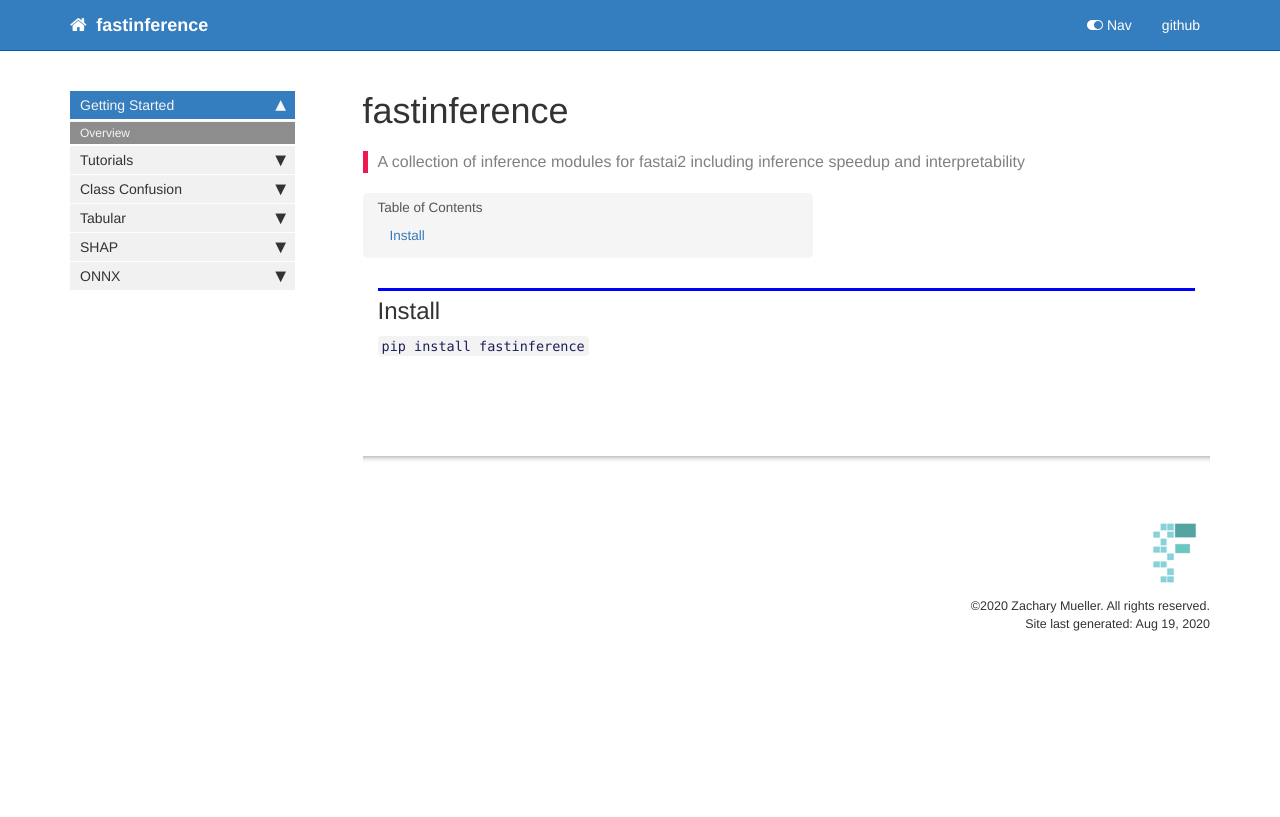
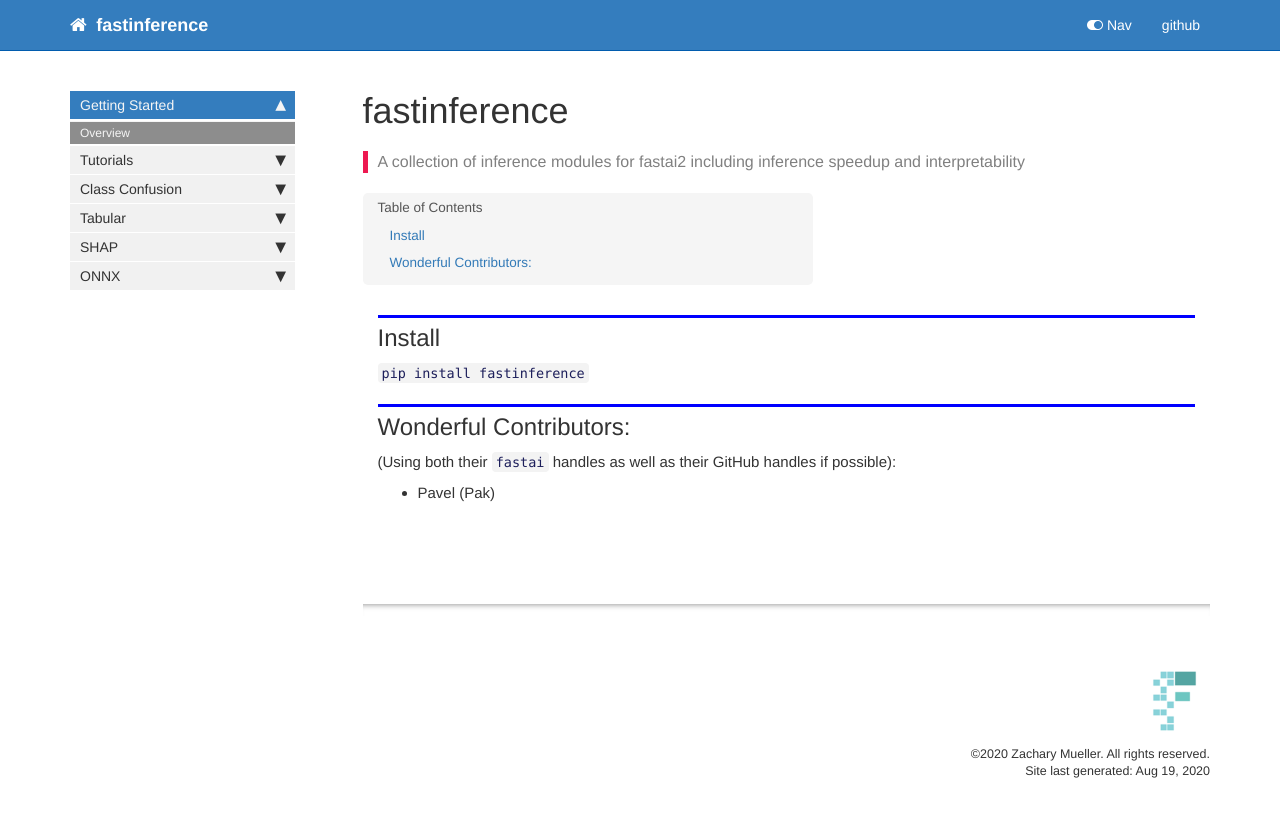
Before and after one commit to muellerzr/fastinference, a Jekyll site: the page built from docs/index.html, in a window 1280 px wide. Shown: the top 817 px of the page. Built offline with Jekyll 4.4.1, drawn with Linux system fonts in a browser that asks for light colours; nearby versions of some CDN libraries; comment, search, counter and statistics services are not loaded.

Commit message:
update base

```diff
--- a/docs/index.html
+++ b/docs/index.html
@@ -40,4 +40,14 @@
 </div>
 </div>
 </div>
+<div class="cell border-box-sizing text_cell rendered"><div class="inner_cell">
+<div class="text_cell_render border-box-sizing rendered_html">
+<h2 id="Wonderful-Contributors:">Wonderful Contributors:<a class="anchor-link" href="#Wonderful-Contributors:"> </a></h2><p>(Using both their <code>fastai</code> handles as well as their GitHub handles if possible):</p>
+<ul>
+<li>Pavel (Pak)</li>
+</ul>
+
 </div>
+</div>
+</div>
+</div>
```
